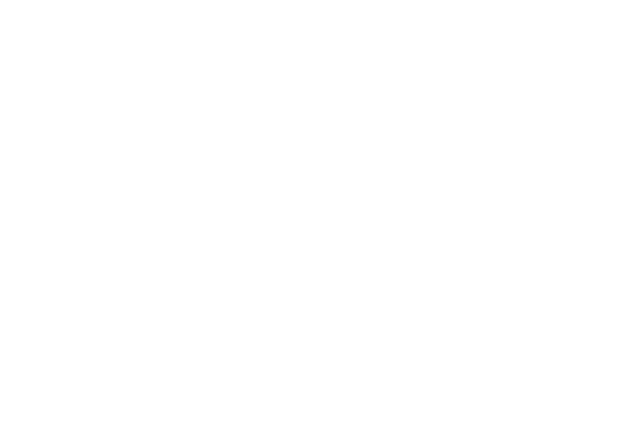
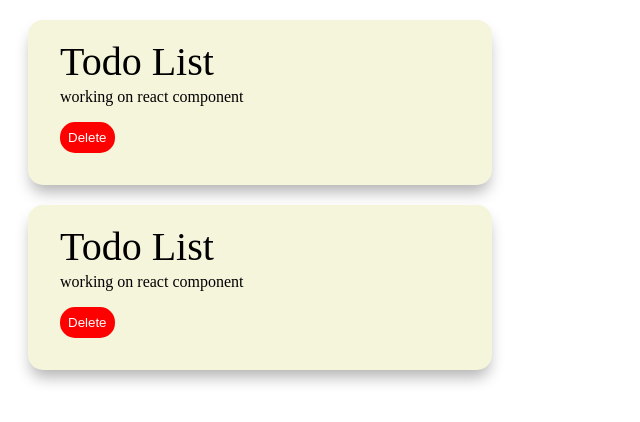
Before and after one commit to manil42/todo-Yas, a React (Vite) app: page / in a window 1280 px wide. Shown: the top 422 px of the page, without its empty margins (0-640 px from the left). Built offline with nearby package versions, Linux system fonts and the light colour scheme; data requests are answered from the project's data file.

Commit message:
feature/CartComponent

```diff
--- a/src/App.tsx
+++ b/src/App.tsx
@@ -1,5 +1,5 @@
 import { useState, useEffect } from "react";
-
+import Card from "./components/Card/Card";
 function App() {
   const [post, setPosts] = useState([]);
   useEffect(() => {
@@ -10,9 +10,23 @@ function App() {
   }, []);
 
   [];
-  console.log("+++", post);
+  console.log(post);
 
-  return <></>;
+  return (
+    <>
+      <div>
+        {post?.map((data: any) => (
+          // <div style={{border:"solid 1px black"}}>
+          // <h1>{data.title}</h1>
+          // <p>{data.description}</p>
+          // </div>
+          <div>
+            <Card />
+          </div>
+        ))}
+      </div>
+    </>
+  );
 }
 
 export default App;
--- /dev/null
+++ b/src/assets/components/button.scss
@@ -0,0 +1,25 @@
+.button-container {
+  background-color: rgb(30, 70, 248);
+  color: white;
+  margin: 0 1rem;
+  padding: 1rem;
+  border-radius: 20px;
+  border: none;
+  cursor: pointer;
+}
+
+.button-error-color {
+  background-color: red;
+  color: white;
+  border: none;
+  padding: 0.5rem;
+  border-radius: 15px;
+  &:hover {
+    background-color: rgba(154, 10, 10, 0.907);
+    transition: 0.3s ease-in;
+  }
+}
+.button-success-color {
+  background-color: green;
+  color: white;
+}
--- /dev/null
+++ b/src/assets/components/card.scss
@@ -0,0 +1,14 @@
+.main-container {
+  margin: 20px 20px;
+
+  .card-container {
+    box-shadow: 0px 10px 15px -3px rgba(0, 0, 0, 0.3);
+    margin: 20px 0;
+    padding: 2rem;
+    background-color: beige;
+    min-width: 200px;
+    min-height: 100px;
+    max-width: 400px;
+    border-radius: 15px;
+  }
+}
--- /dev/null
+++ b/src/assets/components/header.scss
@@ -0,0 +1,8 @@
+.header-component {
+    font-size: 40px;
+    font-weight: 500;
+    line-height: 20px;
+    color: black;
+    text-transform: capitalize;
+    margin-bottom: 10px;
+  }
--- a/src/assets/components/index.scss
+++ b/src/assets/components/index.scss
@@ -1,6 +1,6 @@
 @import "../variables/variable.scss";
 @import "./styledButton.scss";
-@import "./MA/button.scss";
-@import "./MA/Header.scss";
-@import "./MA/paragraph.scss";
-@import "./MA/card.scss";
+@import "./button.scss";
+@import "./Header.scss";
+@import "./paragraph.scss";
+@import "./card.scss";
--- /dev/null
+++ b/src/assets/components/paragraph.scss
@@ -0,0 +1,8 @@
+.paragraph-component {
+    font-size: 15px;
+    font-weight: 300px;
+    line-height: 5px;
+    color: black;
+    text-transform: capitalize;
+    margin: 25px 0;
+  }
--- /dev/null
+++ b/src/components/Button/Button.tsx
@@ -0,0 +1,22 @@
+import React from "react";
+
+type ButtonProps = {
+  label: string;
+  isError?: boolean;
+  handleClick?: () => void;
+};
+
+const Button = ({ label, isError, handleClick }: ButtonProps) => {
+  return (
+    <>
+      <button
+        className={`button-contaner
+    ${isError === true ? "button-error-color" : "false"} `}
+        onClick={handleClick}
+      >
+        {label}
+      </button>
+    </>
+  );
+};
+export default Button;
--- /dev/null
+++ b/src/components/Card/Card.tsx
@@ -0,0 +1,23 @@
+import React from "react";
+import Header from "../Header/Header";
+import Paragraph from "../Paragraph/Paragraph";
+import Button from "../Button/Button";
+
+const Card = () => {
+  return (
+    <div className="main-container">
+      <div className="card-container">
+        <div className="card-header">
+          <Header label="Todo List" />
+        </div>
+        <div className="card-paragraph">
+          <Paragraph label="working on react component" />
+        </div>
+        <div className="card-button">
+          <Button label="Delete" isError />
+        </div>
+      </div>
+    </div>
+  );
+};
+export default Card;
--- /dev/null
+++ b/src/components/Header/Header.tsx
@@ -0,0 +1,11 @@
+import React from "react";
+
+type HeaderProps = {
+  label: String;
+};
+
+const Header = ({ label }: HeaderProps) => {
+  return <header className="header-component">{label}</header>;
+};
+
+export default Header;
--- /dev/null
+++ b/src/components/Paragraph/Paragraph.tsx
@@ -0,0 +1,11 @@
+import React from "react";
+
+type paragraphProps = {
+  label: string;
+};
+
+const Paragraph = ({ label }: paragraphProps) => {
+  return <p className="paragraph-cmponent">{label}</p>;
+};
+
+export default Paragraph;
```
Also changed, not shown: 1 other file (tests, documents, lock files or other folders).
